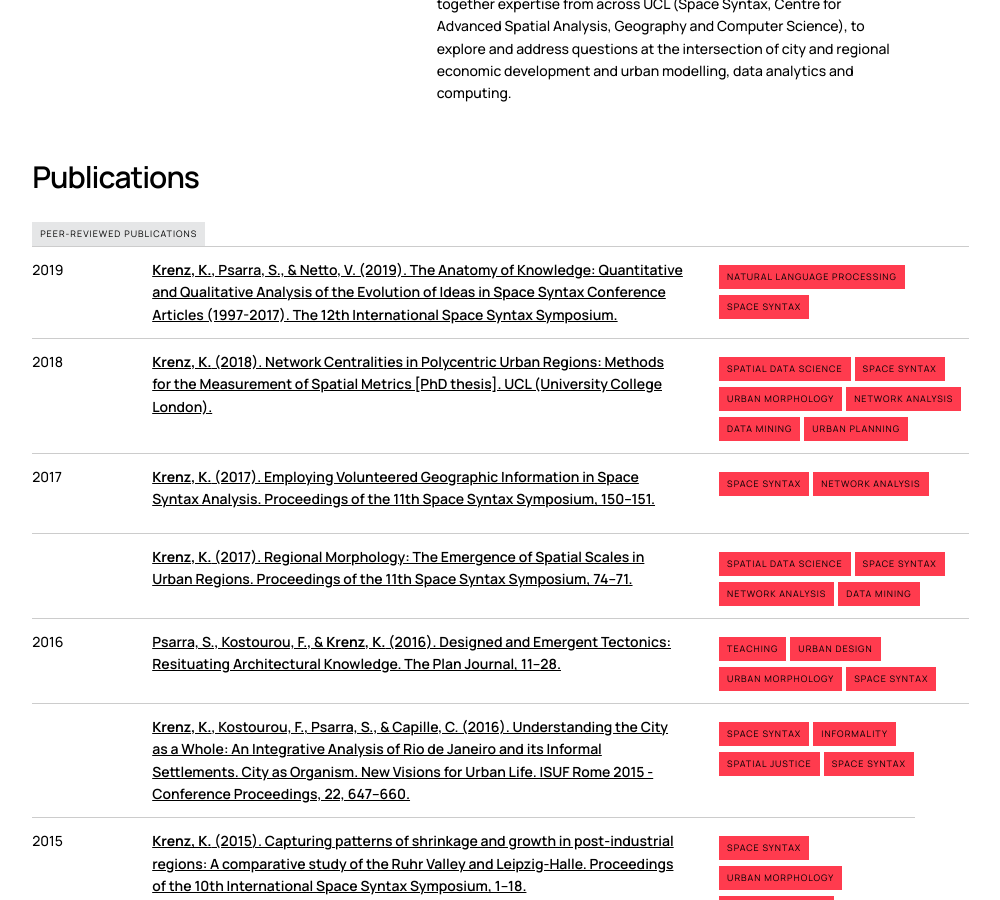
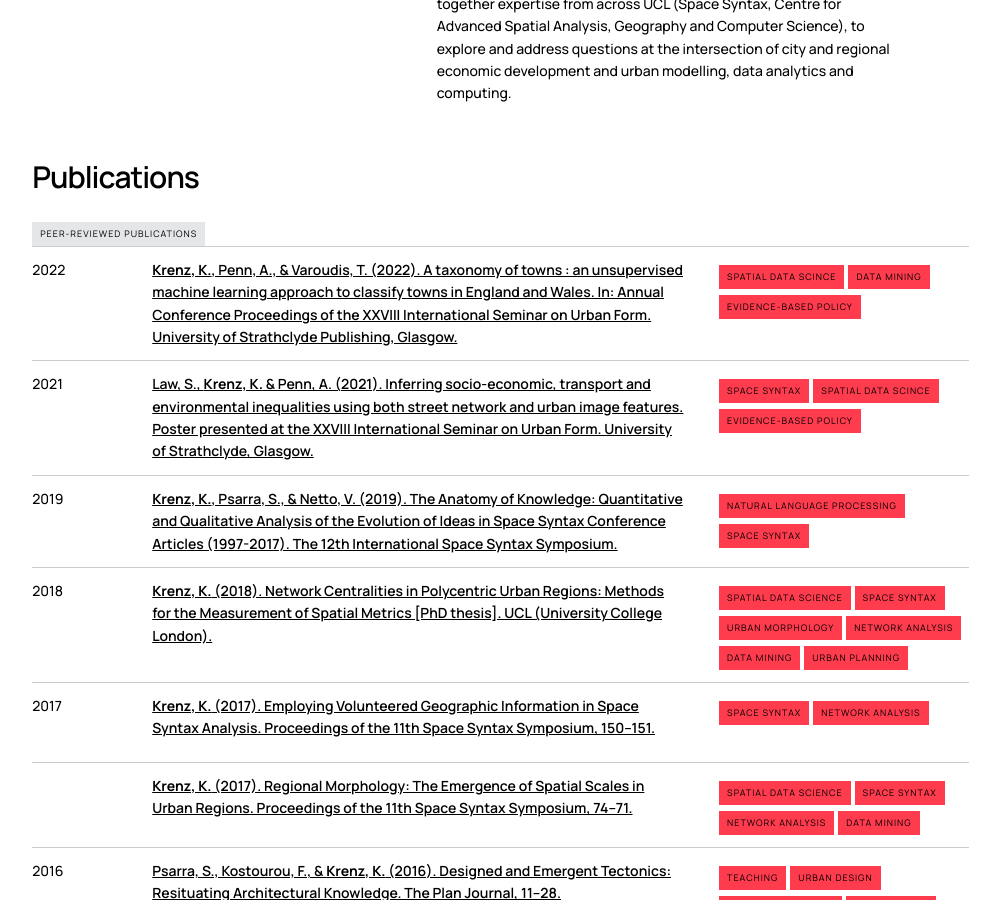
Before and after one commit to kimonkrenz/kimonkrenz.github.io, a Jekyll site: the page built from research/index.html, in a window 1280 px wide and 900 px high, scrolled down 627 px. Shown: the whole window, without its empty margins (19-1019 px from the left). Built offline with Jekyll 4.4.1, drawn with Linux system fonts in a browser that asks for light colours; nearby versions of some CDN libraries; a style sheet for code colours, icons or effects is not loaded.

```diff
--- a/research/index.html
+++ b/research/index.html
@@ -65,6 +65,40 @@ title: Research & Publications
   <div class="spacer" style="height: 1rem;"></div>
     <div class="one column">
       <button class="nopoint">Peer-Reviewed Publications</button>
+    </div>
+</div>
+
+<div class="row">
+  <div class="spacer"></div>
+    <div class="seven columns pub">
+      <div class="rtbl">
+        <div class="pub-item">2022</div>
+        <div class="pub-item"><span style="font-weight: 600;"><a href="https://strathprints.strath.ac.uk/80486/" target="_blank"><strong>Krenz, K.</strong>, Penn, A., & Varoudis, T. (2022). A taxonomy of towns : an unsupervised machine learning approach to classify towns in England and Wales. In: Annual Conference Proceedings of the XXVIII International Seminar on Urban Form. University of Strathclyde Publishing, Glasgow.</a></span></div>
+      </div>
+    </div>
+    <div class="two columns pub upper">
+      <div class="pub-item ralign" style="font-size: 0;">
+        <button>Spatial Data Scince</button>
+        <button>Data Mining</button>
+        <button>Evidence-Based Policy</button>
+      </div>
+    </div>
+</div>
+
+<div class="row">
+  <div class="spacer"></div>
+    <div class="seven columns pub">
+      <div class="rtbl">
+        <div class="pub-item">2021</div>
+        <div class="pub-item"><span style="font-weight: 600;"><a href="https://strathprints.strath.ac.uk/80540/" target="_blank">Law, S., <strong>Krenz, K.</strong> & Penn, A. (2021). Inferring socio-economic, transport and environmental inequalities using both street network and urban image features. Poster presented at the XXVIII International Seminar on Urban Form. University of Strathclyde, Glasgow.</a></span></div>
+      </div>
+    </div>
+    <div class="two columns pub upper">
+      <div class="pub-item ralign" style="font-size: 0;">
+        <button>Space Syntax</button>
+        <button>Spatial Data Scince</button>
+        <button>Evidence-Based Policy</button>
+      </div>
     </div>
 </div>
 
```
Also changed, not shown: _bibliography/references.bib (+24 -0 lines).
